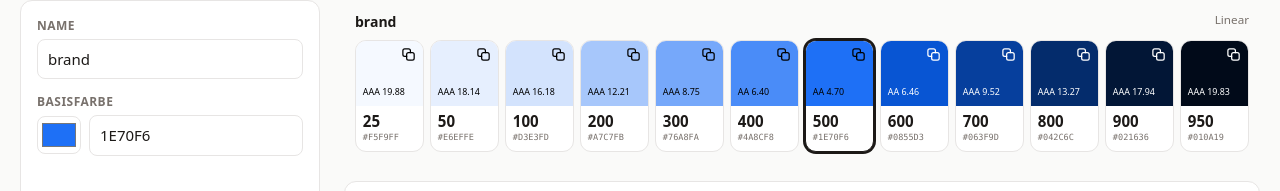
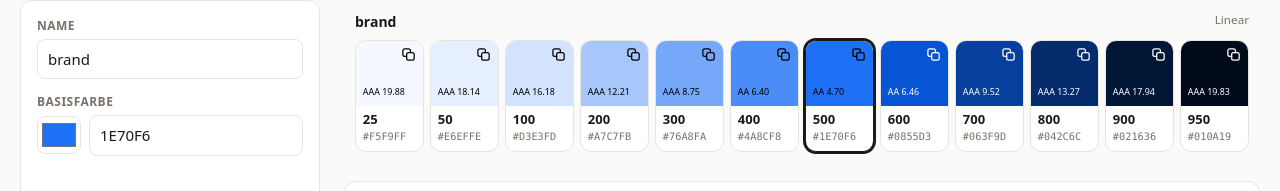
Before and after one commit to creatobias/12shades, a plain HTML site: page index.html in a window 1280 px wide. Shown: the part 140-331 px from the top of the page. Drawn offline with Linux system fonts and the light colour scheme.

Commit message:
Swatches: Shade-Zahl kleiner, Hex-Wert groesser
Co-Authored-By: Claude Sonnet 5.5 <noreply@anthropic.com>
Claude-Session: https://claude.ai/code/session_01YUpsykffkU6YFPNeoqXC2i

```diff
--- a/index.html
+++ b/index.html
@@ -54,8 +54,8 @@
   .sw.copied .ci .ck { display:block; }
   .sw .top em { font-style:normal; align-self:flex-start; white-space:nowrap; font-size:clamp(8px, calc(var(--w) * .13), 14px); }
   .sw .bot { display:flex; flex-direction:column; gap:1px; padding:clamp(4px, calc(var(--w) * .1), 10px); }
-  .sw .bot b { font-size:clamp(11px, calc(var(--w) * .22), 20px); line-height:1.2; }
-  .sw .bot span { font-size:clamp(8px, calc(var(--w) * .125), 14px); white-space:nowrap; font-family: ui-monospace, Menlo, monospace; color:var(--mut); }
+  .sw .bot b { font-size:clamp(10px, calc(var(--w) * .19), 17px); line-height:1.2; }
+  .sw .bot span { font-size:clamp(9px, calc(var(--w) * .15), 15px); white-space:nowrap; font-family: ui-monospace, Menlo, monospace; color:var(--mut); }
   .sw.base { box-shadow: 0 0 0 2px var(--acc); border-color:var(--acc); }
   @container (max-width: 520px) { .sw .top { min-height:44px; } .sw .top em { display:none; } .sw .bot { align-items:center; padding:6px 2px; } .sw .bot span { writing-mode:vertical-rl; font-size:10px; } }
   .out { margin-top:8px; }
```
